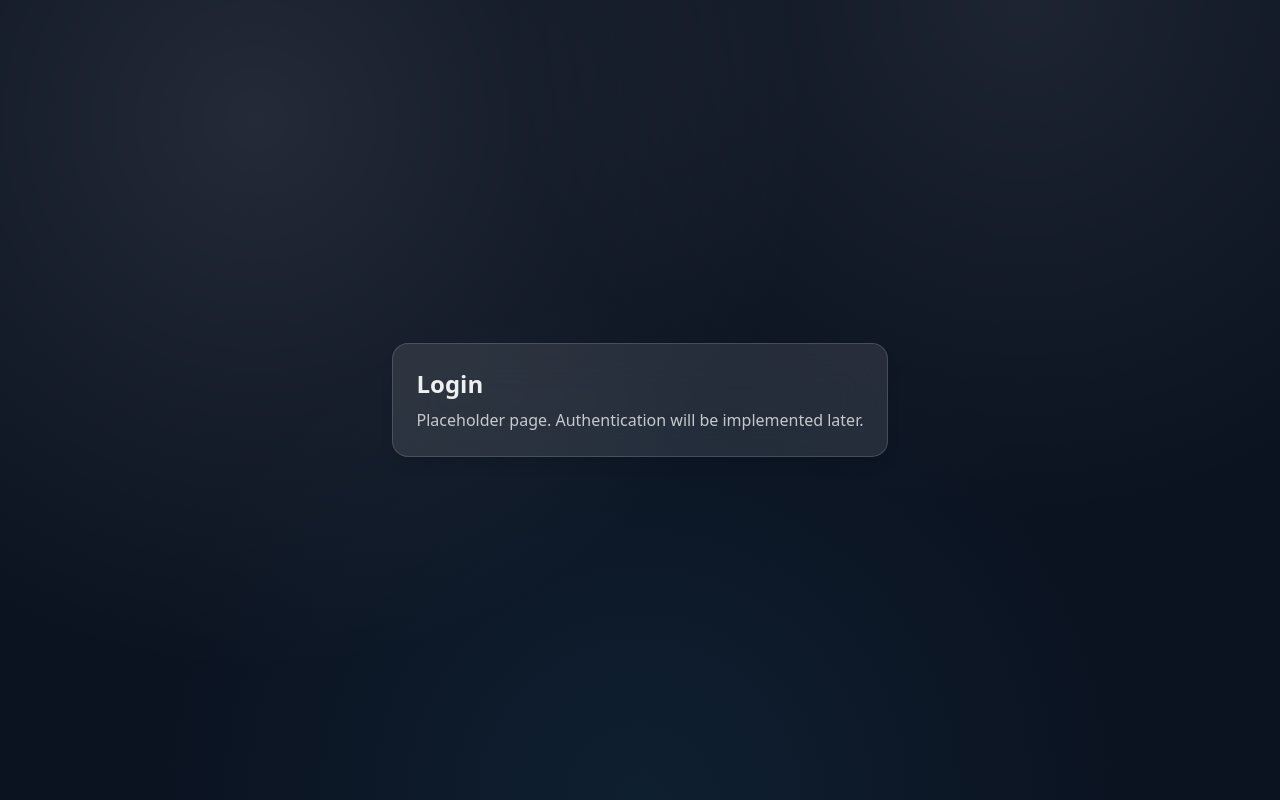
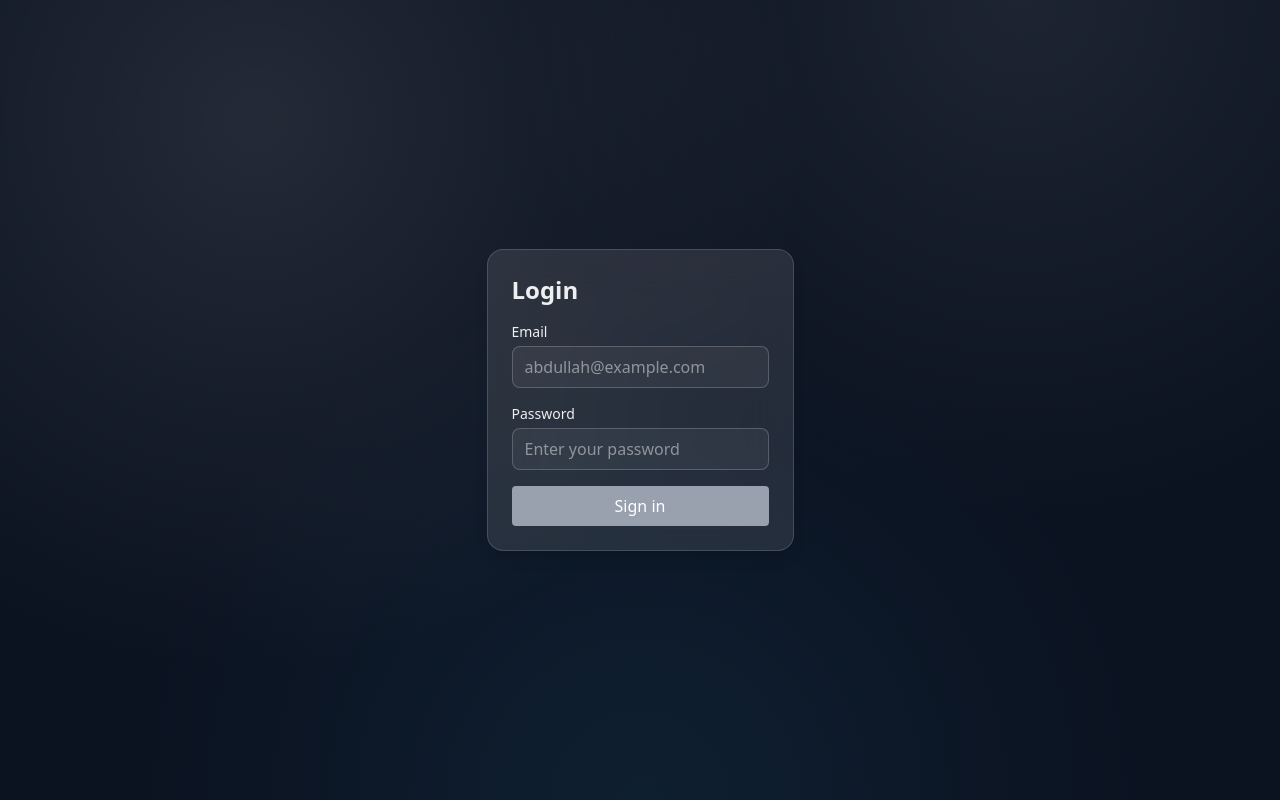
Before and after one commit to asifelahii/angular-student-management-dashboard, an Angular app in the folder client/: page /login in a window 1280 px wide. Built offline with nearby package versions, Linux system fonts and the light colour scheme.

Commit message:
feat: mock auth login/logout with localStorage (#2)

```diff
--- a/client/src/app/features/auth/pages/login-page/login-page.html
+++ b/client/src/app/features/auth/pages/login-page/login-page.html
@@ -1,4 +1,62 @@
 <div class="rounded-2xl border border-white/15 bg-white/10 backdrop-blur-xl p-6 shadow-lg">
   <h1 class="text-2xl font-semibold">Login</h1>
-  <p class="mt-2 opacity-80">Placeholder page. Authentication will be implemented later.</p>
+
+  <form [formGroup]="form" (ngSubmit)="onSubmit()" class="mt-4 space-y-4">
+    <div>
+      <label for="email" class="block text-sm font-medium mb-1">Email</label>
+      <input
+        id="email"
+        type="email"
+        formControlName="email"
+        class="w-full px-3 py-2 rounded-lg border border-white/20 bg-white/5 focus:outline-none focus:ring-2 focus:ring-blue-500"
+        placeholder="abdullah@example.com"
+      />
+    </div>
+
+    @let emailControl = form.get('email'); @if (emailControl?.touched && emailControl?.invalid) {
+    <div class="text-red-500 text-sm mt-1">
+      @if(emailControl?.errors?.['required']){
+      <div>Email is required.</div>
+      } @if(emailControl?.errors?.['email']){
+      <div>Please enter a valid email address.</div>
+      } @if(emailControl?.errors?.['pattern']){
+      <div>Email format is incorrect.</div>
+      }
+    </div>
+    }
+
+    <div>
+      <label for="password" class="block text-sm font-medium mb-1">Password</label>
+      <input
+        id="password"
+        type="password"
+        formControlName="password"
+        class="w-full px-3 py-2 rounded-lg border border-white/20 bg-white/5 focus:outline-none focus:ring-2 focus:ring-blue-500"
+        placeholder="Enter your password"
+      />
+    </div>
+
+    @let passwordControl = form.get('password'); @if (passwordControl?.touched &&
+    passwordControl?.invalid) {
+    <div>
+      @if(passwordControl?.errors?.['required']){
+      <div>Password is required.</div>
+      } @if(passwordControl?.errors?.['minlength']){
+      <div>Password must be at least 6 characters long.</div>
+      } @if(passwordControl?.errors?.['maxlength']){
+      <div>Password cannot exceed 12 characters.</div>
+      } @if(passwordControl?.errors?.['pattern']){
+      <div>Password must contain at least one letter and one number.</div>
+      }
+    </div>
+    }
+
+    <button
+      type="submit"
+      [disabled]="form.invalid"
+      class="w-full bg-blue-600 hover:bg-blue-700 disabled:bg-gray-400 text-white font-medium py-2 rounded transition-colors duration-200"
+    >
+      Sign in
+    </button>
+  </form>
 </div>
--- a/client/src/app/features/auth/pages/login-page/login-page.ts
+++ b/client/src/app/features/auth/pages/login-page/login-page.ts
@@ -1,7 +1,6 @@
 import { Component } from '@angular/core';
 import { ReactiveFormsModule, FormBuilder, Validators, FormGroup } from '@angular/forms';
 import { Router } from '@angular/router';
-
 import { Auth } from '../../services/auth';
 
 @Component({
@@ -13,17 +12,41 @@ import { Auth } from '../../services/auth';
 })
 export class LoginPage {
   form: FormGroup;
-  authError = '';
+  authError: string | null = null;
+
+  // constructor(private authService: Auth, private fb: FormBuilder, private router: Router) {
+  //   // Initialize form in constructor after fb is available
+  //   this.form = this.fb.group({
+  //     email: ['', [Validators.required, Validators.email]],
+  //     password: [
+  //       '',
+  //       [
+  //         Validators.required,
+  //         Validators.minLength(6),
+  //         Validators.pattern(/^(?=.*[A-Za-z])(?=.*\d)[A-Za-z\d]{6,}$/),
+  //       ],
+  //     ],
+  //   });
+  // }
+
+  //   my self
 
   constructor(private authService: Auth, private fb: FormBuilder, private router: Router) {
-    // Initialize form in constructor after fb is available
     this.form = this.fb.group({
-      email: ['', [Validators.required, Validators.email]],
+      email: [
+        '',
+        [
+          Validators.required,
+          Validators.email,
+          Validators.pattern(/^[a-z0-9._%+-]+@[a-z0-9.-]+\.[a-z]{2,}$/),
+        ],
+      ],
       password: [
         '',
         [
           Validators.required,
           Validators.minLength(6),
+          Validators.maxLength(12),
           Validators.pattern(/^(?=.*[A-Za-z])(?=.*\d)[A-Za-z\d]{6,}$/),
         ],
       ],
@@ -31,7 +54,7 @@ export class LoginPage {
   }
 
   onSubmit(): void {
-    this.authError = '';
+    this.authError = null;
 
     // if invalid, show errors
     if (this.form.invalid) {
@@ -39,7 +62,7 @@ export class LoginPage {
       return;
     }
 
-    const email = this.form.getRawValue().email?.toLowerCase() ?? '';
+    const email = this.form.getRawValue().email ?? '';
     const password = this.form.getRawValue().password ?? '';
 
     const result = this.authService.login(email, password);
--- a/client/src/app/features/auth/services/auth.ts
+++ b/client/src/app/features/auth/services/auth.ts
@@ -1,3 +1,5 @@
+
+
 import { computed, Injectable, signal } from '@angular/core';
 
 export type UserRole = 'student' | 'teacher' | 'admin';
--- a/client/src/app/shared/components/header/header.html
+++ b/client/src/app/shared/components/header/header.html
@@ -21,8 +21,8 @@
 
         <!-- Desktop Nav -->
         <nav class="hidden sm:flex items-center gap-1">
+          @for (item of navItems; track item.href) {
           <a
-            *ngFor="let item of navItems"
             [routerLink]="item.href"
             routerLinkActive="nav-pill--active"
             [routerLinkActiveOptions]="{ exact: item.exact ?? false }"
@@ -30,12 +30,16 @@
           >
             {{ item.label }}
           </a>
+          }
+
+          <!-- Optional: small “status dot” to feel premium -->
+          <div class="hidden sm:block h-2 w-2 ml-1 rounded-full bg-green-500/80"></div>
         </nav>
 
         <!-- Right side actions -->
-        <div class="flex items-center gap-2">
-          <!-- Optional: small “status dot” to feel premium -->
-          <div class="hidden sm:block h-2 w-2 rounded-full bg-white/40"></div>
+        <div class="sm:hidden flex items-center gap-50">
+          <!-- Optional: small “status dot” to feel premium
+          <div class="hidden sm:block h-2 w-2 rounded-full bg-green-500/80"></div> -->
 
           <!-- Mobile menu button -->
           <button
@@ -46,8 +50,8 @@
             aria-label="Toggle navigation menu"
           >
             <!-- icon -->
+            @if (!isMenuOpen) {
             <svg
-              *ngIf="!isMenuOpen"
               xmlns="http://www.w3.org/2000/svg"
               width="18"
               height="18"
@@ -61,9 +65,8 @@
                 stroke-linecap="round"
               />
             </svg>
-
+            } @if (isMenuOpen) {
             <svg
-              *ngIf="isMenuOpen"
               xmlns="http://www.w3.org/2000/svg"
               width="18"
               height="18"
@@ -77,15 +80,26 @@
                 stroke-linecap="round"
               />
             </svg>
+            }
           </button>
         </div>
       </div>
 
       <!-- Mobile Nav Panel -->
-      <div *ngIf="isMenuOpen" class="sm:hidden px-3 pb-3">
+      @if (isMenuOpen) {
+      <div class="sm:hidden px-3 pb-3">
         <div class="rounded-xl border border-white/12 bg-white/8 backdrop-blur-xl p-2">
+          @if (authService.isLoggedIn()) {
+          <button
+            type="button"
+            (click)="onLogout()"
+            class="block w-full text-left nav-pill rounded-lg border border-transparent px-3 py-2 text-sm text-white/85 hover:bg-white/10 transition"
+          >
+            Logout
+          </button>
+          } @for (item of navItems; track item.href) {
+
           <a
-            *ngFor="let item of navItems"
             [routerLink]="item.href"
             (click)="closeMenu()"
             routerLinkActive="nav-pill--active"
@@ -94,8 +108,10 @@
           >
             {{ item.label }}
           </a>
+          }
         </div>
       </div>
+      }
     </div>
   </div>
 </header>
--- a/client/src/app/shared/components/header/header.ts
+++ b/client/src/app/shared/components/header/header.ts
@@ -1,17 +1,6 @@
-// import { Component } from '@angular/core';
-// import { RouterLink, RouterLinkActive } from '@angular/router';
-
-// @Component({
-//   selector: 'app-header',
-//   imports: [RouterLink, RouterLinkActive],
-//   templateUrl: './header.html',
-//   styleUrl: './header.scss',
-// })
-// export class Header {}
-
 import { Component } from '@angular/core';
-import { NgFor, NgIf } from '@angular/common';
-import { RouterLink, RouterLinkActive } from '@angular/router';
+import { Router, RouterLink, RouterLinkActive } from '@angular/router';
+import { Auth } from '../../../features/auth/services/auth';
 
 type NavItem = {
   label: string;
@@ -22,18 +11,19 @@ type NavItem = {
 @Component({
   selector: 'app-header',
   standalone: true,
-  imports: [RouterLink, RouterLinkActive, NgIf, NgFor],
+  imports: [RouterLink, RouterLinkActive],
   templateUrl: './header.html',
   styleUrls: ['./header.scss'],
 })
 export class Header {
+  constructor(public authService: Auth, private router: Router) {}
+
   // Mobile menu toggle (simple + enough for MVP)
   isMenuOpen = false;
 
   // Keep navigation as data (professional habit: easier to grow later)
   navItems: NavItem[] = [
-    { label: 'Login', href: '/login', exact: true },
-    { label: 'Students', href: '/students' }, // stays active for /students/:id too
+    { label: 'Student List', href: '/students' }, // stays active for /students/:id too
   ];
 
   toggleMenu() {
@@ -43,4 +33,10 @@ export class Header {
   closeMenu() {
     this.isMenuOpen = false;
   }
+
+  onLogout() {
+    this.authService.logout();
+    this.closeMenu();
+    this.router.navigate(['/login']);
+  }
 }
```
